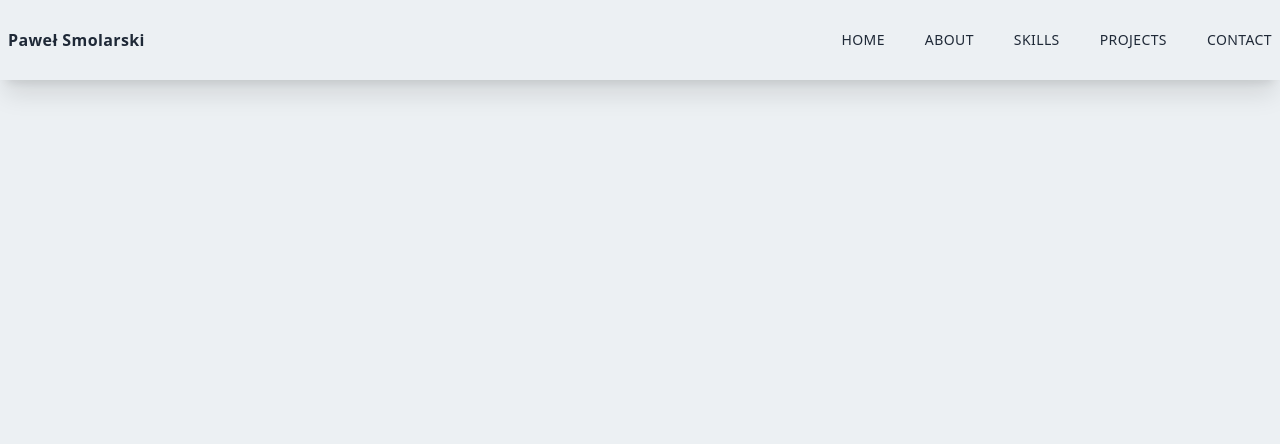
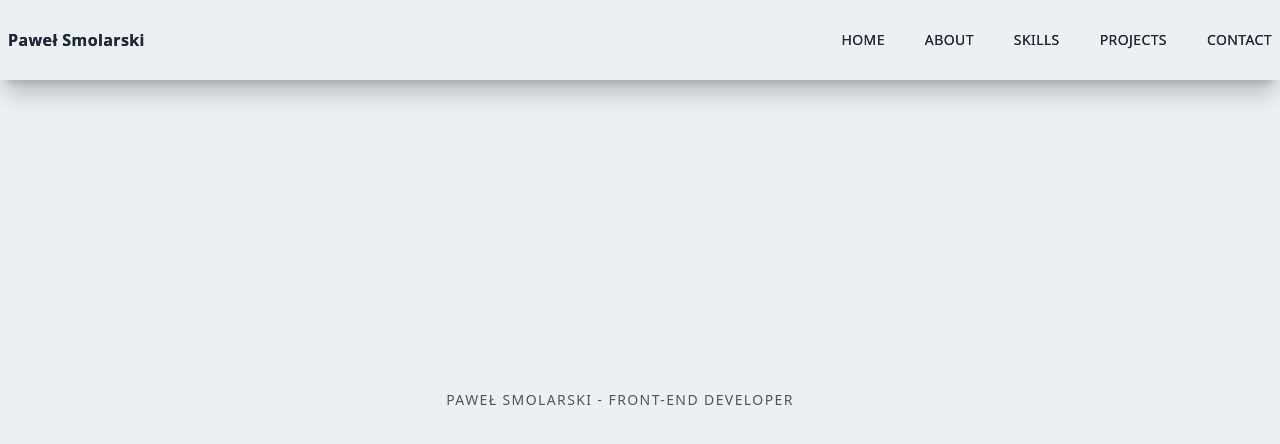
Before and after one commit to Pawelsmolarski95/Portfolio-nextJS, a Next.js app: page / in a window 1280 px wide. Shown: the top 444 px of the page. Built offline with nearby package versions, Linux system fonts and the light colour scheme.

Commit message:
start build Main component

```diff
--- /dev/null
+++ b/src/components/Main.jsx
@@ -0,0 +1,17 @@
+import React from "react";
+
+const Main = () => {
+  return (
+    <div className="w-full h-screen text-center">
+      <div className="max-w-[1240px] w-full h-full max-auto p-2 flex justify-center items-center">
+        <div>
+          <p className="uppercase text-sm tracking-widest text-gray-600">
+            Paweł Smolarski - front-end developer
+          </p>
+        </div>
+      </div>
+    </div>
+  );
+};
+
+export default Main;
--- a/src/pages/index.js
+++ b/src/pages/index.js
@@ -1,9 +1,9 @@
 import Head from 'next/head'
 import Image from 'next/image'
-import { Inter } from 'next/font/google'
+import Navbar from '@/components/Navbar'
+import Main from '@/components/Main'
 
 
-const inter = Inter({ subsets: ['latin'] })
 
 export default function Home() {
   return (
@@ -14,6 +14,9 @@ export default function Home() {
         <meta name="viewport" content="width=device-width, initial-scale=1" />
         <link rel="icon" href="/favicon.ico" />
       </Head>
+      <Navbar/>
+      <Main/>
+
 
     </>
   )
```
